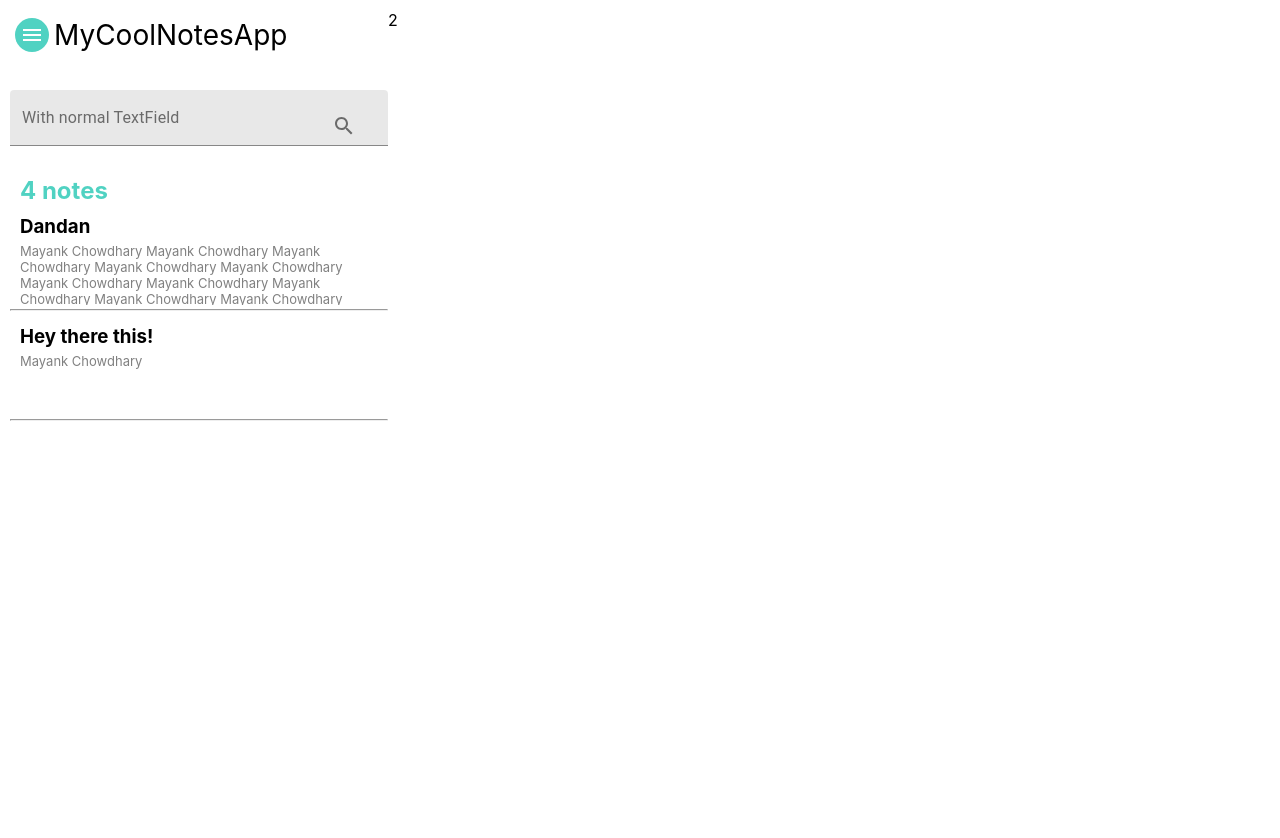
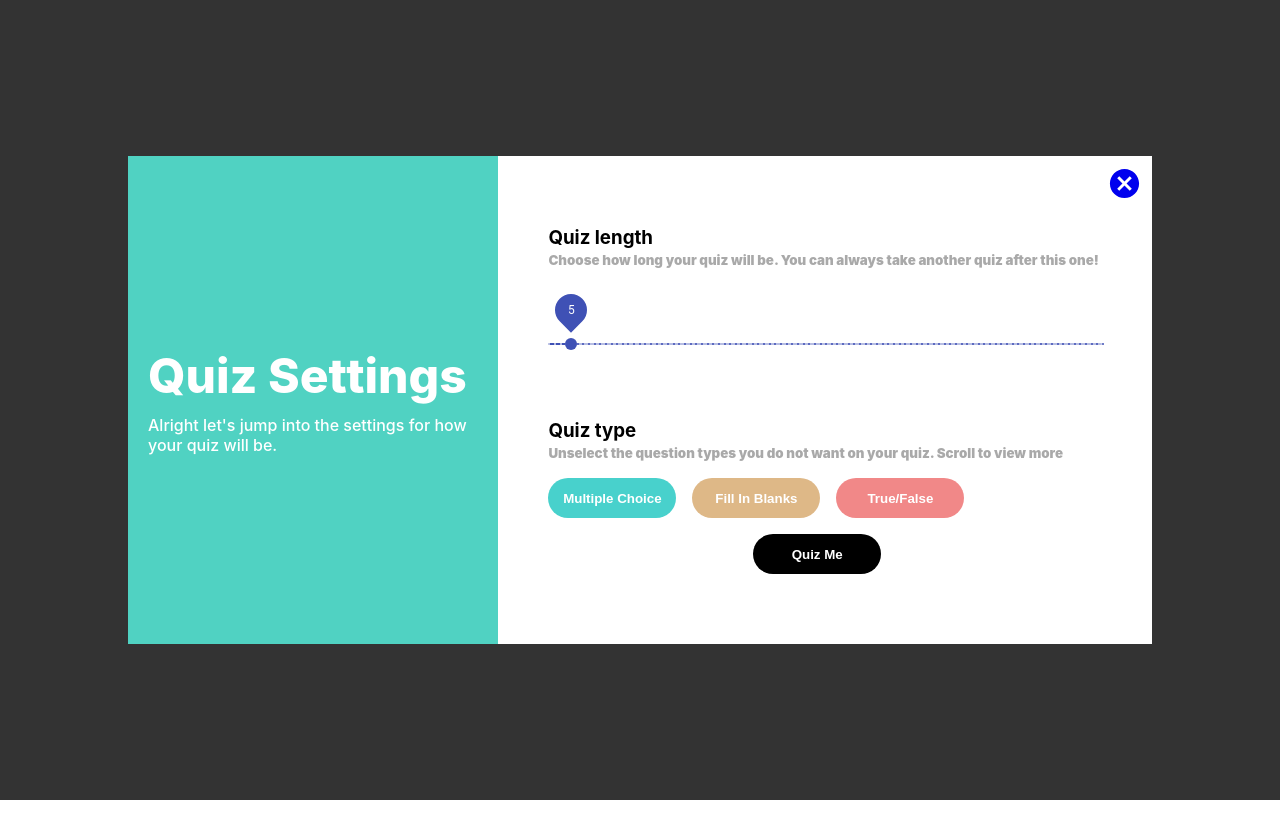
Before and after one commit to Deep-Matrix/qgen-frontend, a React (Create React App) app: page /modal in a window 1280 px wide. Shown: the top 838 px of the page. After the commit the page ends 800 px from the top, so only its background shows below. Built offline with nearby package versions, Linux system fonts and the light colour scheme.

Commit message:
saved variables for quiz form

```diff
--- a/src/App.js
+++ b/src/App.js
@@ -9,12 +9,16 @@ import {
 } from "react-router-dom";
 import Quiz from "./components/Quiz/Quiz";
 import Auth from "./components/Auth/Auth";
+import CustomModal from "./components/CustomModal/CustomModal";
 
 function App() {
   return (
     <div>
       <Router>
         <Switch>
+          <Route path="/modal">
+            <CustomModal />
+          </Route>
           <Route path="/quiz">
             <Quiz />
           </Route>
--- /dev/null
+++ b/src/components/CustomModal/CustomModal.css
@@ -0,0 +1,99 @@
+.cusmodal{
+    height: 100vh;
+    width: 100%;
+    display: flex;
+    background-color: rgba(0,0,0, .8);
+    justify-content: center;
+    align-items: center;
+    z-index: 9999;
+    /* opacity: 0; */
+    /* visibility: hidden; */
+    transition: all .3s;
+    box-sizing: border-box;
+}
+
+.cusmodal__main{
+    width: 80%;
+    /* height: 70vh; */
+    /* background-color: red; */
+    padding: 30px;
+    display: flex;
+    flex-wrap: wrap;
+}
+
+.cusmodal__left{
+    flex: .35;
+    background-color: var(--color-primary);
+    color: white;
+    display: flex;
+    padding: 20px;
+    justify-content: center;
+    flex-direction: column;
+}
+
+.cusmodal__right{
+    flex: .65;
+    height: inherit;
+    overflow-y: auto;
+    padding: 0 20px;
+    background-color: white;
+    position: relative;
+}
+
+.heading__primary{
+    font-size: 48px;
+    font-weight: 800;
+}
+
+.heading__secondary{
+    margin-top: 10px;
+    font-size: 16px;
+    font-weight: 500;
+}
+
+.cusmodal__form{
+    margin: 70px 30px;
+}
+
+.cusmodal__form small{
+    font-weight: 900;
+    color: darkgray;
+}
+
+.cusmodal__slider{
+    height: 150px;
+    display: flex;
+    align-items: center;
+}
+
+.cusmodal__button-container{
+    display: flex;
+    flex-wrap: wrap;
+}
+
+.cusmodal__button-container__button{
+    display: flex;
+    justify-content: center;
+    align-items: center;
+    text-align: center;
+    padding: 5px 10px;
+    margin: 1rem 1rem 0 0;
+    height: 2.5rem;
+    width: 8rem;
+    border-radius: 25px;
+    color: white;
+    font-weight: 700;
+    cursor: pointer;
+    transition: .36s ease;
+    border: none;
+    outline: none;
+}
+
+.cusmodal__button-container__button:hover{
+    transform: scale(1.05);
+}
+
+.cusmodal__submit{
+    display: flex;
+    justify-content: center;
+}
--- /dev/null
+++ b/src/components/CustomModal/CustomModal.js
@@ -0,0 +1,86 @@
+import { Grid, Paper, Slider } from "@material-ui/core";
+import CancelIcon from '@material-ui/icons/Cancel';
+import React, { useState } from "react";
+import { Link } from "react-router-dom";
+import "./CustomModal.css";
+
+function CustomModal() {
+
+  const [noOfQuestions, setNoOfQuestions] = useState(5)
+  const [fib, setFib] = useState(false)
+  const [mcq, setMcq] = useState(false)
+  const [tf, setTf] = useState(false)
+
+  function submitQuizForm(){
+    console.log(noOfQuestions)
+    console.log(fib)
+    console.log(mcq)
+    console.log(tf)
+  }
+
+  return (
+    <div className="cusmodal">
+
+
+      <div className="cusmodal__main">
+        <div className="cusmodal__left">
+            <p className="heading__primary">Quiz Settings</p>
+            <p className="heading__secondary">Alright let's jump into the settings for how your quiz will be.</p>
+        </div>
+        <div className="cusmodal__right">
+            <div style={{position:"absolute",top:"10px",right:"10px"}}>
+              <Link to="/">
+                <CancelIcon fontSize="large"/>
+              </Link>
+            </div>
+            <div className="cusmodal__form">
+                <h3>Quiz length</h3>
+                <small>Choose how long your quiz will be. You can always take another quiz after this one!</small>
+                <div className="cusmodal__slider">
+                    <Slider
+                        defaultValue={noOfQuestions}
+                        getAriaValueText={(valuetext)=> valuetext}
+                        aria-labelledby="discrete-slider"
+                        valueLabelDisplay="on"
+                        step={1}
+                        marks
+                        min={1}
+                        max={99}
+                        onChange={(e,data) => setNoOfQuestions(data)}
+                    />
+                </div>
+
+                <h3>Quiz type</h3>
+                <small>Unselect the question types you do not want on your quiz. Scroll to view more</small>
+                <div className="cusmodal__button-container">
+                    <button
+                      onClick={(e) => setMcq(!mcq)}
+                      className="cusmodal__button-container__button"
+                      style={{backgroundColor: "mediumturquoise"}}>Multiple Choice</button>
+                    <button
+                      onClick={(e) => setFib(!fib)}
+                      className="cusmodal__button-container__button"
+                      style={{backgroundColor:"burlywood"}}>Fill In Blanks</button>
+                    <button
+                      onClick={(e) => setTf(!tf)}
+                      className="cusmodal__button-container__button"
+                      style={{backgroundColor: "#f18888"}}>True/False</button>
+                    {/* <button className="cusmodal__button-container__button" style={{backgroundColor: "#82d1f0"}}>Multiple Choice</button> */}
+                    {/* <button className="cusmodal__button-container__button" style={{backgroundColor: "#f2c2c2"}}>Multiple Choice</button> */}
+                </div>
+
+                <div className="cusmodal__submit">
+                    <button
+                      onClick={submitQuizForm}
+                      className="cusmodal__button-container__button"
+                      style={{backgroundColor: "#000"}}
+                    >Quiz Me</button>
+                </div>
+            </div>
+        </div>
+      </div>
+    </div>
+  );
+}
+
+export default CustomModal;
```
